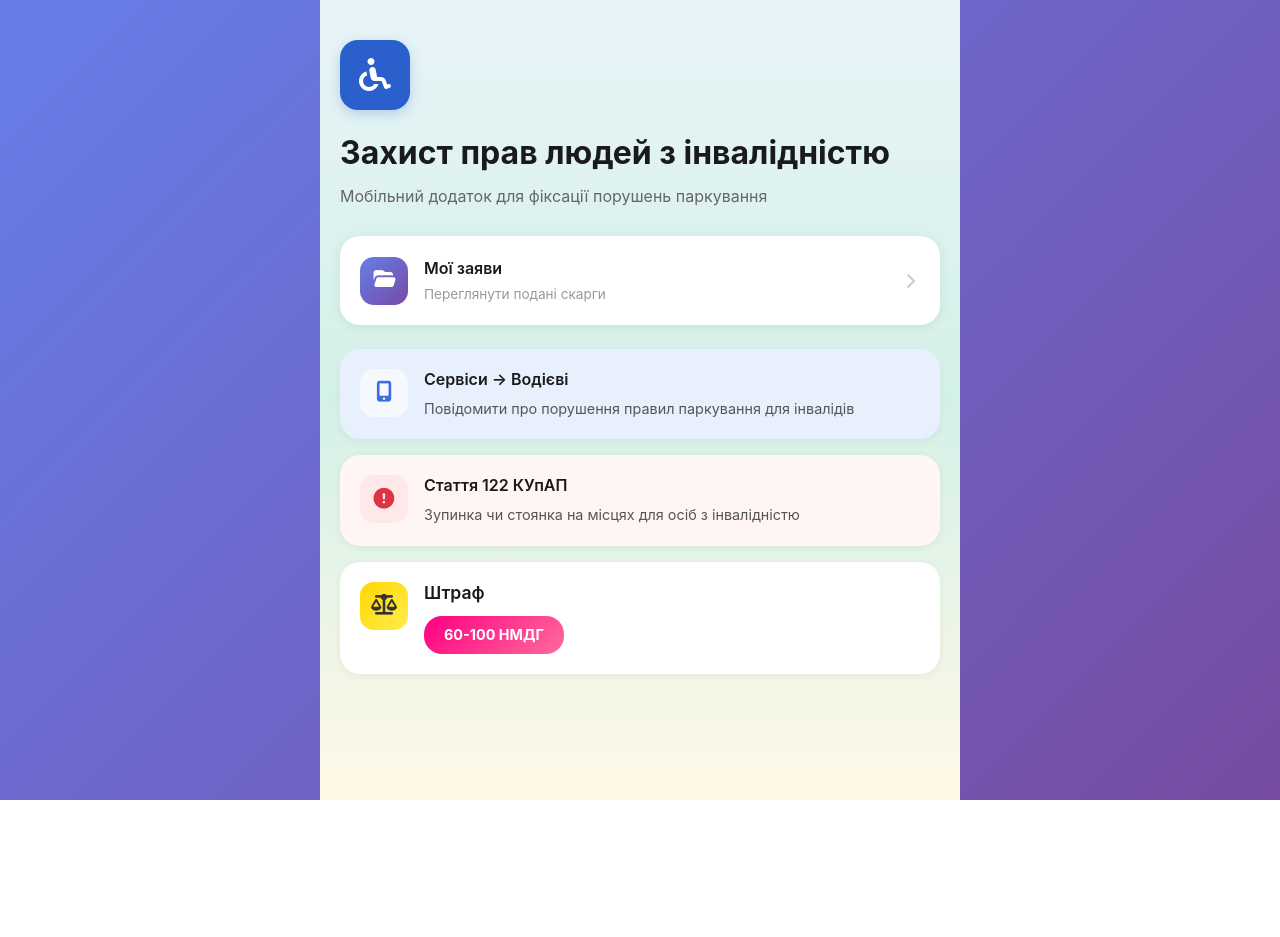
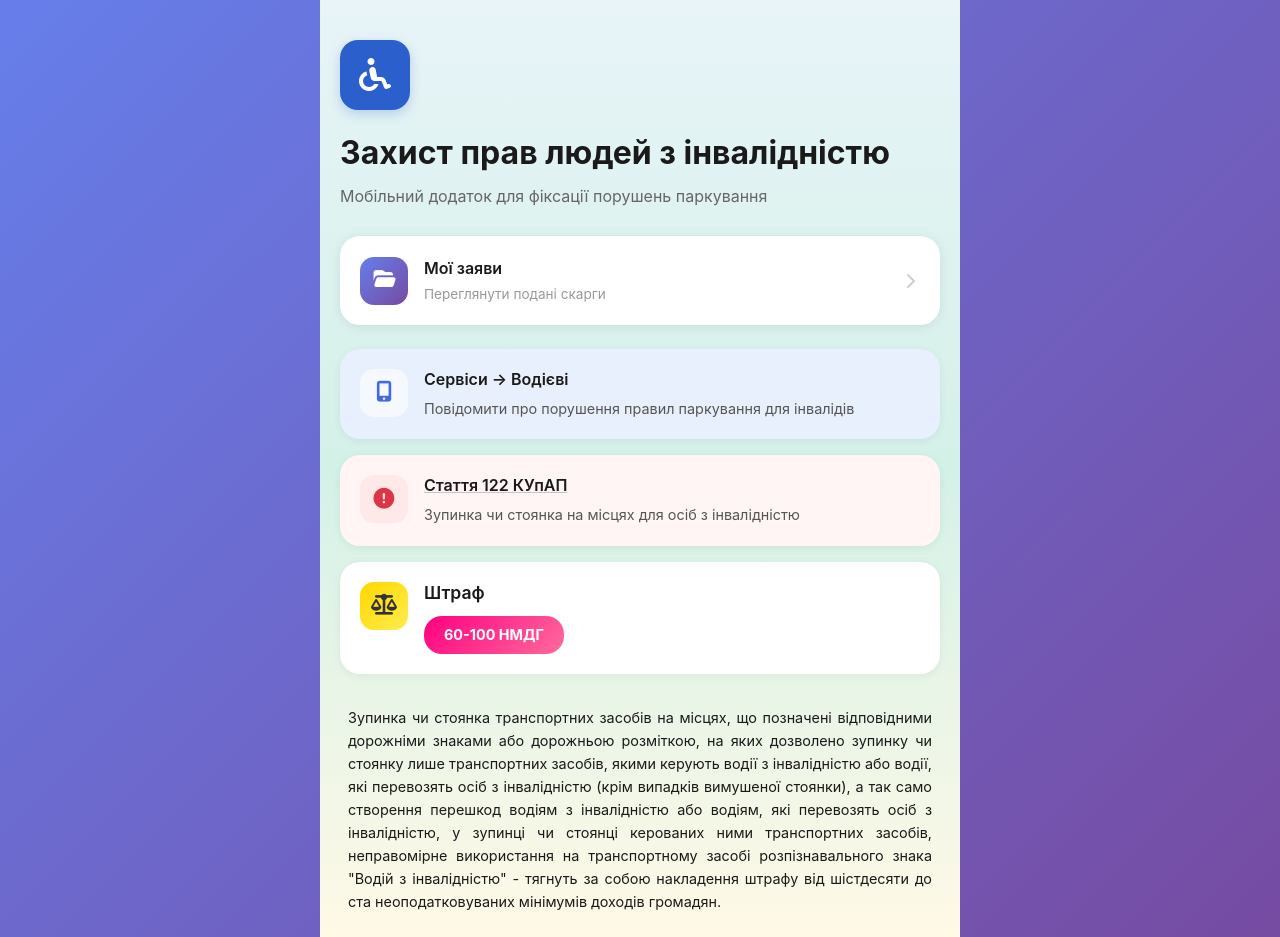
Before and after one commit to QRootapp/diia.ai-contest_frontend, an Angular app: page /intro in a window 1280 px wide. Before the commit the page ends 800 px from the top, so only its background shows below. Built offline with nearby package versions, Linux system fonts and the light colour scheme.

Commit message:
chore: intro text format

```diff
--- a/src/app/components/intro/intro.component.html
+++ b/src/app/components/intro/intro.component.html
@@ -30,15 +30,21 @@
       </div>
     </div>
 
-    <div class="info-card violation-card">
+    <a
+      href="https://zakon.rada.gov.ua/laws/show/80731-10#Text"
+      target="_blank"
+      class="info-card violation-card"
+    >
       <div class="card-icon alert-icon">
         <i class="fas fa-exclamation-circle"></i>
       </div>
       <div class="card-content">
-        <h3>Стаття 122 КУпАП</h3>
+        <h3>
+          <span class="violation-link">Стаття 122 КУпАП</span>
+        </h3>
         <p>Зупинка чи стоянка на місцях для осіб з інвалідністю</p>
       </div>
-    </div>
+    </a>
 
     <div class="info-card fine-card">
       <div class="card-icon">
@@ -51,5 +57,20 @@
         <div class="fine-amount">60-100 НМДГ</div>
       </div>
     </div>
+
+    <div class="legal-info">
+      <p>
+        Зупинка чи стоянка транспортних засобів на місцях, що позначені
+        відповідними дорожніми знаками або дорожньою розміткою, на яких
+        дозволено зупинку чи стоянку лише транспортних засобів, якими керують
+        водії з інвалідністю або водії, які перевозять осіб з інвалідністю (крім
+        випадків вимушеної стоянки), а так само створення перешкод водіям з
+        інвалідністю або водіям, які перевозять осіб з інвалідністю, у зупинці
+        чи стоянці керованих ними транспортних засобів, неправомірне
+        використання на транспортному засобі розпізнавального знака "Водій з
+        інвалідністю" - тягнуть за собою накладення штрафу від шістдесяти до ста
+        неоподатковуваних мінімумів доходів громадян.
+      </p>
+    </div>
   </div>
 </div>
--- a/src/app/components/intro/intro.component.scss
+++ b/src/app/components/intro/intro.component.scss
@@ -148,6 +148,17 @@
       font-weight: 600;
       margin: 0;
       color: #1a1a1a;
+
+      .violation-link {
+        color: inherit;
+        text-decoration: underline;
+        text-decoration-color: rgba(0, 0, 0, 0.2);
+        transition: text-decoration-color 0.2s ease;
+
+        &:hover {
+          text-decoration-color: rgba(0, 0, 0, 0.5);
+        }
+      }
     }
 
     p {
@@ -257,4 +268,27 @@
       }
     }
   }
+
+  .legal-info {
+    margin-top: 2rem;
+    padding: 0 0.5rem;
+
+    p {
+      font-size: 0.9rem;
+      color: #1a1a1a;
+      line-height: 1.6;
+      margin-bottom: 1rem;
+      text-align: justify;
+
+      &:last-child {
+        margin-bottom: 0;
+        // font-weight: 600;
+        // color: #1a1a1a;
+      }
+    }
+  }
+
+  a.info-card {
+    text-decoration: none;
+  }
 }
--- a/src/app/components/step3-review/step3-review.component.html
+++ b/src/app/components/step3-review/step3-review.component.html
@@ -30,6 +30,12 @@
         <div class="detail-row" *ngIf="session.firstPhoto.analysis">
           <span class="label">Номер:</span>
           <span class="value">{{ session.firstPhoto.analysis.plate }}</span>
+        </div>
+        <div class="detail-row" *ngIf="session.firstPhoto.analysis">
+          <span class="label">Ймовірність:</span>
+          <span class="value">{{
+            formatConfidence(session.firstPhoto.analysis.confidence)
+          }}</span>
         </div>
       </div>
 
@@ -69,6 +75,12 @@
           <span class="label">Номер:</span>
           <span class="value">{{ session.secondPhoto.analysis.plate }}</span>
         </div>
+        <div class="detail-row" *ngIf="session.secondPhoto.analysis">
+          <span class="label">Ймовірність:</span>
+          <span class="value">{{
+            formatConfidence(session.secondPhoto.analysis.confidence)
+          }}</span>
+        </div>
       </div>
 
       <div class="photo-preview">
--- a/src/app/components/step3-review/step3-review.component.ts
+++ b/src/app/components/step3-review/step3-review.component.ts
@@ -45,4 +45,14 @@ export class Slide6ReviewComponent implements OnInit {
   formatCoordinates(lat: number, lon: number): string {
     return `${lat.toFixed(4)}, ${lon.toFixed(4)}`;
   }
+
+  formatConfidence(value?: number): string {
+    if (value === undefined || value === null) {
+      return '---';
+    }
+    if (value > 1) {
+      return `${value.toFixed(0)}%`;
+    }
+    return `${(value * 100).toFixed(0)}%`;
+  }
 }
--- a/src/app/components/step4-submission/step4-submission.component.ts
+++ b/src/app/components/step4-submission/step4-submission.component.ts
@@ -184,6 +184,12 @@ export class Slide7SubmissionComponent implements OnInit {
   }
 
   formatConfidence(value?: number): string {
-    return value ? `${(value * 100).toFixed(0)}%` : '---';
+    if (value === undefined || value === null) {
+      return '---';
+    }
+    if (value > 1) {
+      return `${value.toFixed(0)}%`;
+    }
+    return `${(value * 100).toFixed(0)}%`;
   }
 }
--- a/src/styles.scss
+++ b/src/styles.scss
@@ -147,7 +147,7 @@ button {
   left: 50%;
   transform: translateX(-50%);
   width: calc(100% - 2rem) !important;
-  max-width: 100% !important;
+  max-width: 480px !important;
   z-index: 999;
   display: flex;
   margin: 0;
```
